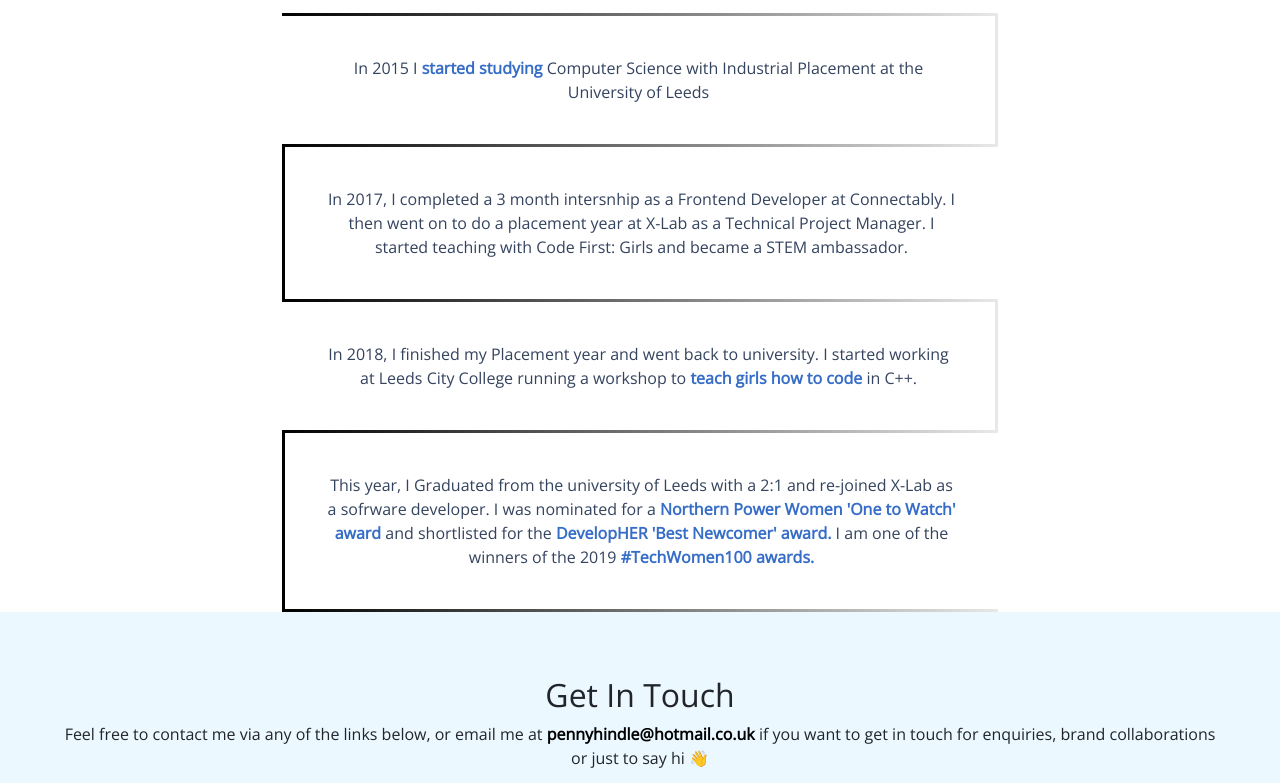
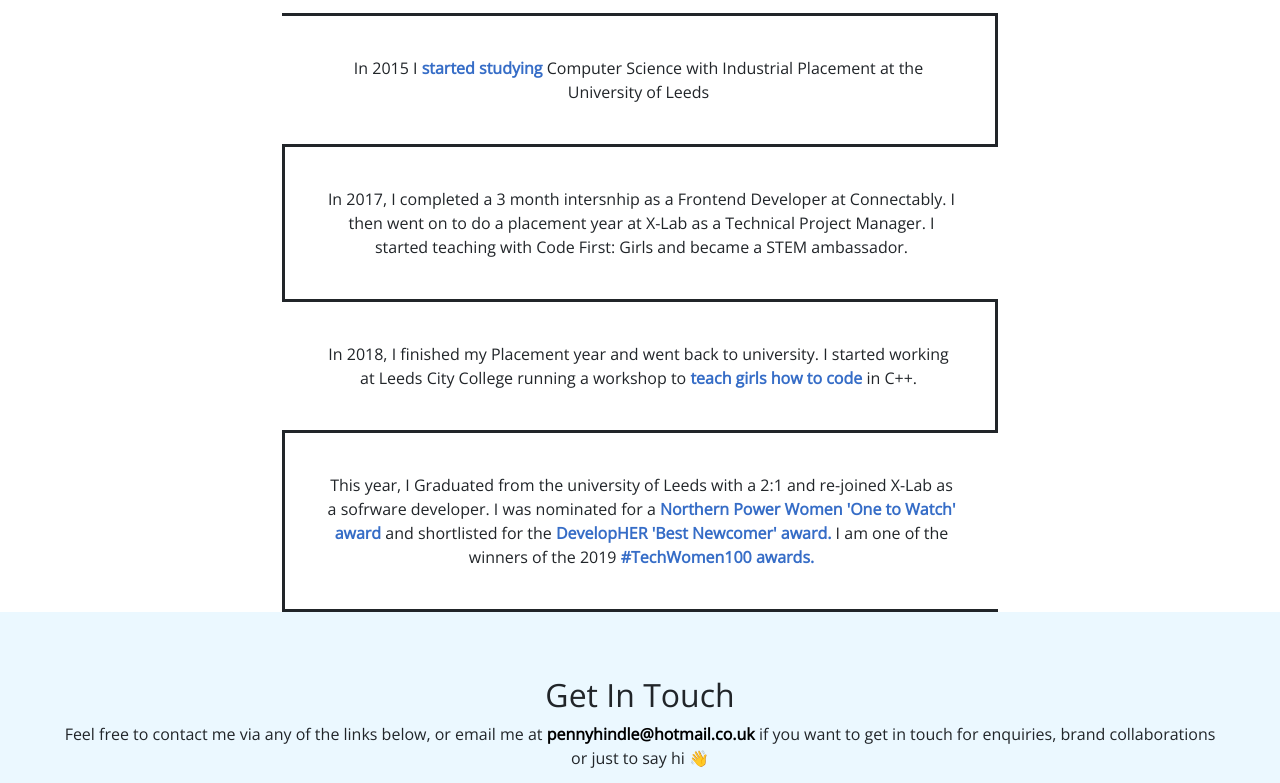
Before and after one commit to pennyhindle/blog, a plain HTML site: page index.html in a window 1280 px wide. Shown: the part 746-1529 px from the top of the page. Drawn offline with nearby package versions, Linux system fonts and the light colour scheme.

Commit message:
fix timeline

```diff
--- a/css/main.css
+++ b/css/main.css
@@ -136,46 +136,38 @@
 	 border-top: 3px solid;
    border-right: 3px solid;
    border-bottom: 3px solid;
-	 border-image: linear-gradient(to right, #000000 0%, #e8e8e8 100%);
-	 border-image-slice: 1;
-	 border-width: 3px;
+	 /* border-image: linear-gradient(to right, #000000 0%, #e8e8e8 100%);
+	 border-image-slice: 1; */
 	 margin: 0;
 	 padding: 40px;
 	 position: relative;
-	 color: #34435e;
 }
 .timeline-paragraph-2 {
   border-left: 3px solid;
   border-bottom: 3px solid;
-  border-image: linear-gradient(to right, #000000 0%, #e8e8e8 100%);
-  border-image-slice: 1;
-  border-width: 3px;
+  /* border-image: linear-gradient(to right, #000000 0%, #e8e8e8 100%);
+  border-image-slice: 1; */
   margin: 0;
   padding: 40px;
   position: relative;
-  color: #34435e;
 }
 .timeline-paragraph-3 {
   border-right: 3px solid;
   border-bottom: 3px solid;
-  border-image: linear-gradient(to right, #000000 0%, #e8e8e8 100%);
-  border-image-slice: 1;
-  border-width: 3px;
+  /* border-image: linear-gradient(to right, #000000 0%, #e8e8e8 100%);
+  border-image-slice: 1; */
   margin: 0;
   padding: 40px;
   position: relative;
-  color: #34435e;
 }
 .timeline-paragraph-4 {
   border-left: 3px solid;
   border-bottom: 3px solid;
-  border-image: linear-gradient(to right, #000000 0%, #e8e8e8 100%);
-  border-image-slice: 1;
-  border-width: 3px;
+  /* border-image: linear-gradient(to right, #000000 0%, #e8e8e8 100%);
+  border-image-slice: 1; */
   margin: 0;
   padding: 40px;
   position: relative;
-  color: #34435e;
 }
  /* .timeline-paragraph-1:before {
 	 content: "2015";
```
